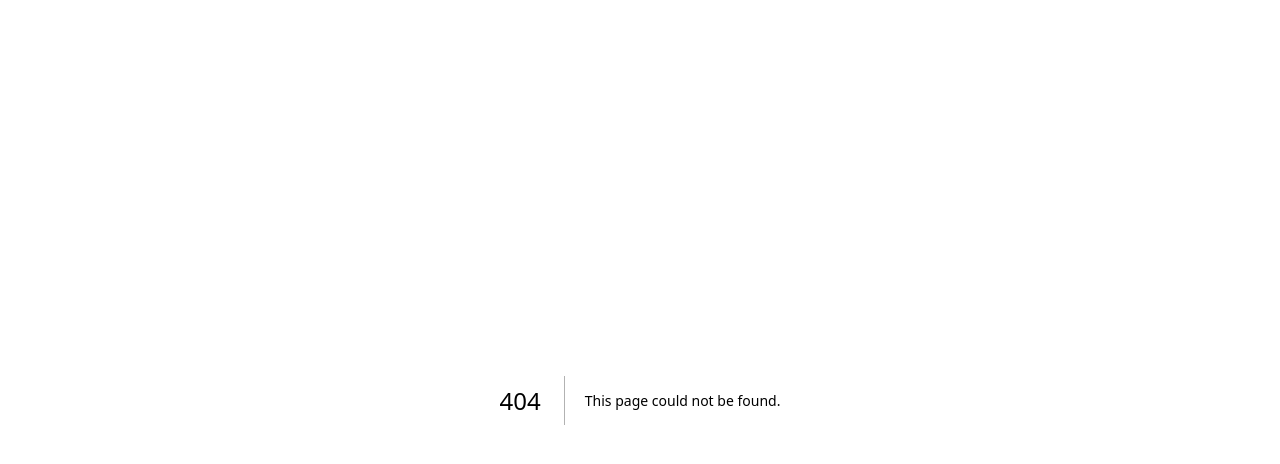
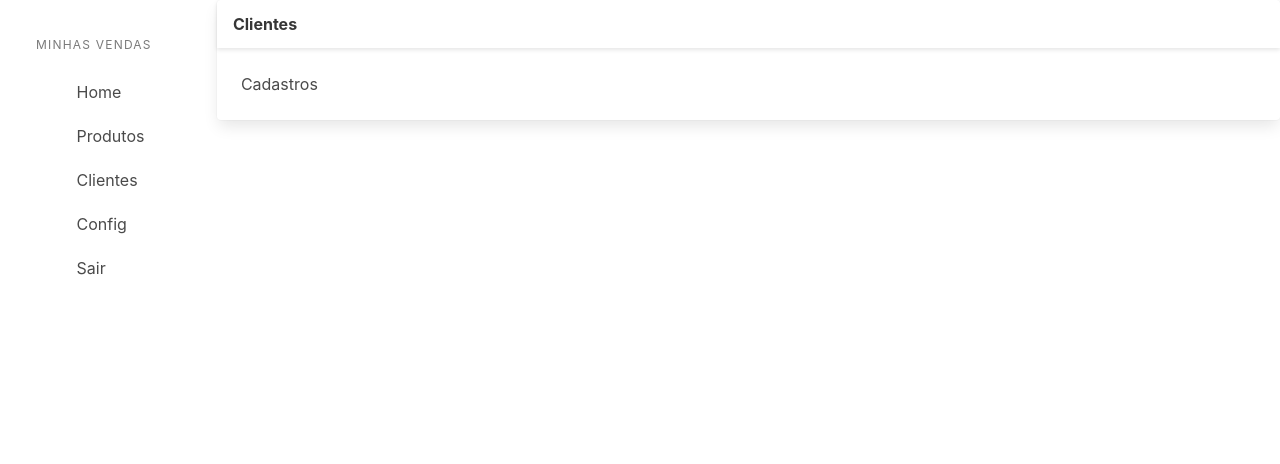
Before and after one commit to Vitor4442/VENDAS-ERP-FRONTEND, a Next.js app: page /cadastros/clientes in a window 1280 px wide. Before the commit this address had no page. Shown: the top 464 px of the page. Built offline with nearby package versions, Linux system fonts and the light colour scheme.

Commit message:
Feito a tela inicial de cadastro

```diff
--- a/package.json
+++ b/package.json
@@ -11,6 +11,7 @@
   "dependencies": {
     "axios": "^1.13.2",
     "bulma": "^0.9.2",
+    "formik": "^2.4.9",
     "next": "16.0.3",
     "react": "19.2.0",
     "react-dom": "19.2.0",
--- /dev/null
+++ b/src/app/cadastros/clientes/page.tsx
@@ -0,0 +1,3 @@
+import { CadastroClientes } from 'app/components'
+
+export default CadastroClientes
--- /dev/null
+++ b/src/app/components/clientes/cadastro/index.tsx
@@ -0,0 +1,8 @@
+import { Layout } from "app/components/layout";
+
+
+export const  CadastroClientes: React.FC = () => {
+    return (
+        <Layout titulo="Clientes">Cadastros </Layout>
+    );
+}
--- /dev/null
+++ b/src/app/components/clientes/listagem/index.ts
@@ -0,0 +1 @@
+export { CadastroClientes } from "app/components/clientes/cadastro";
--- a/src/app/components/index.ts
+++ b/src/app/components/index.ts
@@ -1,3 +1,4 @@
 export { Input, Message, Loader} from "./common";
 export { CadastroProdutos, ListagemProdutos,} from "./produtos";
 export { Layout } from "./layout";
+export { CadastroClientes } from "app/components/clientes/cadastro";
--- a/src/app/components/layout/menu/index.tsx
+++ b/src/app/components/layout/menu/index.tsx
@@ -9,6 +9,7 @@ export const Menu: React.FC = () => {
             <ul className="menu-list">
                 <MenuItem href='/' label='Home'/>
                 <MenuItem href='/consultas/produtos' label='Produtos'/>
+                <MenuItem href='/cadastros/clientes' label='Clientes'/>
                 <MenuItem href='/' label='Config'/>
                 <MenuItem href='/' label='Sair'/>
             </ul>
```
Also changed, not shown: src/app/components/clientes/cadastro/form.tsx (added), 1 other file (tests, documents, lock files or other folders).
